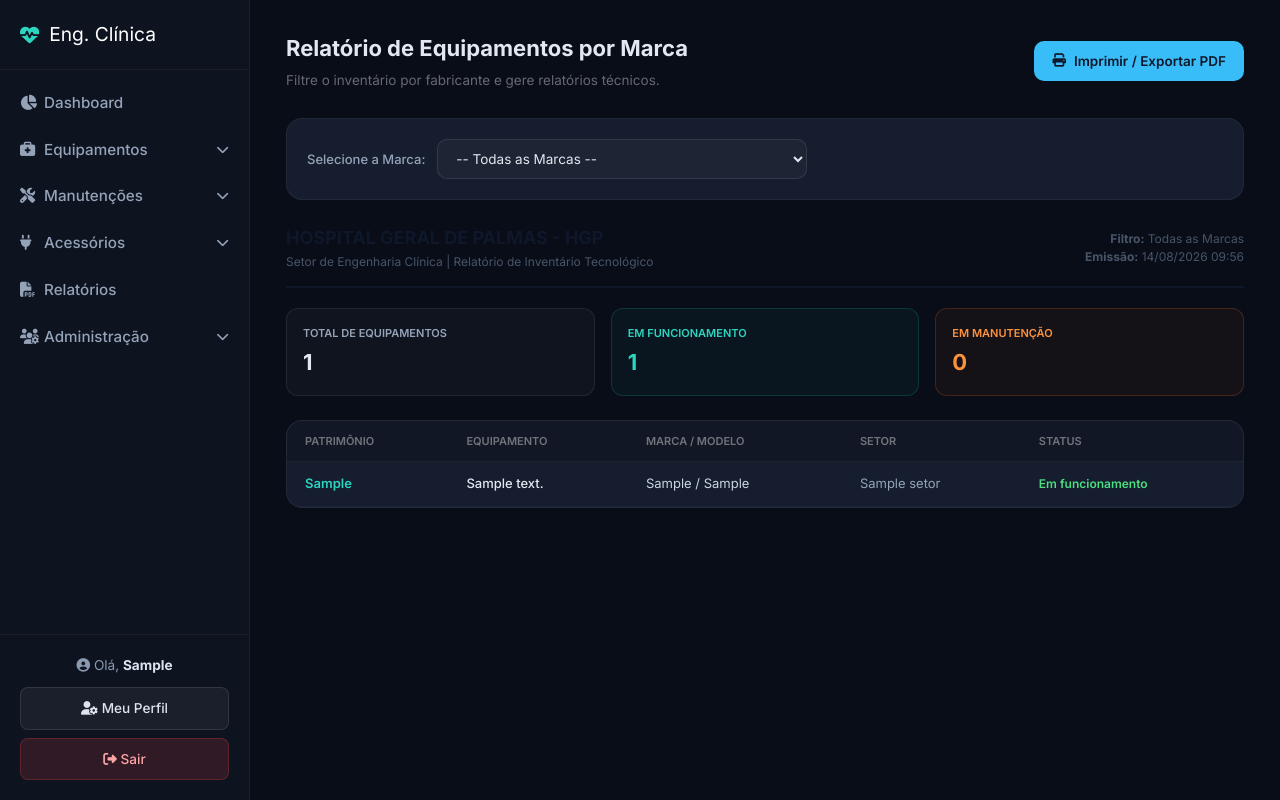
After one commit to DevGuilherme-cpu/sistema-engenharia-clinica, a Django app: page /relatorio in a window 1280 px wide. The commit adds this page. Run offline with Django 5.2, Linux system fonts and the light colour scheme; a user stored in the database is signed in; tables that the repository leaves empty hold one stand-in row (values such as "Sample post"); some libraries are stand-ins or nearby versions.

Commit message:
Adicionando módulo do Relatorios e Cadastras Usuarios

```diff
--- a/core/urls.py
+++ b/core/urls.py
@@ -17,4 +17,8 @@ urlpatterns = [
 
     path('acessorios/', views.listar_acessorios, name='acessorios'),
     path('acessorios/trocar/', views.registrar_troca, name='registrar_troca'),
+
+    path('relatorio', views.relatorio_marcas, name='relatorio_marcas'),
+
+    path('usuario/cadastrar/', views.cadastrar_usuario, name='cadastrar_usuario'),
 ]
--- a/core/views.py
+++ b/core/views.py
@@ -3,6 +3,7 @@ from django.db.models import Count
 from django.shortcuts import render, redirect, get_object_or_404
 from django.contrib.auth.decorators import login_required
 from django.contrib.auth import logout
+from django.contrib.auth.models import User
 from .models import Equipamento, Manutencao, Setor, TrocaAcessorio
 from .forms import ManutencaoForm
 
@@ -165,6 +166,64 @@ def registrar_troca(request):
         'equipamentos': equipamentos
     })
 
+@login_required
+def relatorio_marcas(request):
+    marca_selecionada = request.GET.get('marca', '')
+
+    marcas_existentes = Equipamento.objects.values_list('marca', flat=True).distinct().order_by('marca')
+
+    if marca_selecionada:
+        equipamentos = Equipamento.objects.filter(marca=marca_selecionada)
+    else:
+        equipamentos = Equipamento.objects.all()
+
+    total = equipamentos.count()
+    em_funcionamento = equipamentos.filter(status='funcionamento').count()
+    em_manutencao = equipamentos.filter(status='manutencao').count()
+
+    contexto = {
+        'active_page': 'relatorios',
+        'marcas': marcas_existentes,
+        'marca_selecionada': marca_selecionada,
+        'equipamentos': equipamentos,
+        'total': total,
+        'em_funcionamento': em_funcionamento,
+        'em_manutencao': em_manutencao,
+    }
+    return render(request, 'Relatorios/relatorio_marcas.html', contexto)
+
+@login_required
+def cadastrar_usuario(request):
+    if not (request.user.is_superuser or request.user.is_staff):
+        return redirect('dashboard')
+
+    mensagem = None
+
+    if request.method == 'POST':
+        username = request.POST.get('username')
+        nome = request.POST.get('first_name')
+        email = request.POST.get('email')
+        password = request.POST.get('password')
+        eh_admin = request.POST.get('is_staff') == 'on'
+
+        if User.objects.filter(username=username).exists():
+            mensagem = "Erro: Este nome de usuário já está em uso!"
+        else:
+            novo_user = User.objects.create_user(
+                username=username,
+                email=email,
+                password=password,
+                first_name=nome
+            )
+            if eh_admin:
+                novo_user.is_staff = True
+                novo_user.is_superuser = True
+            novo_user.save()
+            return redirect('dashboard')
+
+    return render(request, 'Usuarios/cadastrar.html', {'active_page': 'admin', 'mensagem': mensagem})
+
+
 def sair(request):
     logout(request)
     return redirect('login')
--- /dev/null
+++ b/templates/Relatorios/relatorio_marcas.html
@@ -0,0 +1,111 @@
+{% extends 'base.html' %}
+{% load static %}
+
+{% block content %}
+<script src="https://cdn.tailwindcss.com"></script>
+
+<style>
+  @media print {
+    body * { visibility: hidden; }
+    .print-area, .print-area * { visibility: visible; }
+    .print-area { position: absolute; left: 0; top: 0; width: 100%; color: #000 !important; background: #fff !important; }
+    .no-print { display: none !important; }
+    table { border: 1px solid #000 !important; }
+    th, td { border: 1px solid #ddd !important; color: #000 !important; }
+  }
+</style>
+
+<div style="flex:1; overflow-y:auto; padding: 32px 36px 60px;">
+
+  <div class="no-print" style="display:flex; align-items:center; justify-content:space-between; gap:16px; margin-bottom:28px; flex-wrap: wrap;">
+    <div>
+      <h1 style="font-size:22px; font-weight:700; color:#e2e8f0; margin:0 0 5px;">Relatório de Equipamentos por Marca</h1>
+      <p style="font-size:13.5px; color:rgba(255,255,255,0.38); margin:0;">Filtre o inventário por fabricante e gere relatórios técnicos.</p>
+    </div>
+
+    <button onclick="window.print()"
+            style="display:inline-flex; align-items:center; gap:8px; background:#38bdf8; color:#0f172a; padding:10px 18px; border-radius:10px; font-size:13.5px; font-weight:600; border:none; cursor:pointer;">
+      <i class="fas fa-print"></i> Imprimir / Exportar PDF
+    </button>
+  </div>
+
+  <div class="no-print" style="background: #161d2e; border: 1px solid rgba(255,255,255,0.05); border-radius: 16px; padding: 20px; margin-bottom: 24px; display: flex; align-items: center; gap: 16px;">
+    <form method="GET" style="display: flex; gap: 12px; align-items: center; width: 100%; max-width: 500px;">
+      <label style="font-size: 13px; color: #94a3b8; font-weight: 500; white-space: nowrap;">Selecione a Marca:</label>
+      <select name="marca" onchange="this.form.submit()" style="flex:1; background: rgba(255,255,255,0.03); border: 1px solid rgba(255,255,255,0.1); border-radius: 10px; padding: 10px 14px; color: #e2e8f0; font-size: 13.5px; outline: none; cursor: pointer;">
+        <option value="" style="background: #1e293b;">-- Todas as Marcas --</option>
+        {% for m in marcas %}
+          <option value="{{ m }}" {% if m == marca_selecionada %}selected{% endif %} style="background: #1e293b;">{{ m }}</option>
+        {% endfor %}
+      </select>
+    </form>
+  </div>
+
+  <div class="print-area">
+
+    <div style="display:flex; align-items:center; justify-content:space-between; border-bottom:2px solid #0f172a; padding-bottom:15px; margin-bottom:20px;">
+      <div>
+        <h2 style="font-size:18px; font-weight:bold; color:#0f172a; margin:0;">HOSPITAL GERAL DE PALMAS - HGP</h2>
+        <p style="font-size:12px; color:#475569; margin:2px 0 0;">Setor de Engenharia Clínica | Relatório de Inventário Tecnológico</p>
+      </div>
+      <div style="text-align:right; font-size:12px; color:#475569;">
+        <strong>Filtro:</strong> {% if marca_selecionada %}{{ marca_selecionada }}{% else %}Todas as Marcas{% endif %}<br>
+        <strong>Emissão:</strong> {% now "d/m/Y H:i" %}
+      </div>
+    </div>
+
+    <div style="display:grid; grid-template-columns: repeat(3, 1fr); gap:16px; margin-bottom:24px;">
+      <div style="background:rgba(255,255,255,0.03); border:1px solid rgba(255,255,255,0.08); padding:16px; border-radius:12px;">
+        <div style="font-size:11px; color:#94a3b8; text-transform:uppercase; font-weight:600;">Total de Equipamentos</div>
+        <div style="font-size:22px; font-weight:bold; color:#e2e8f0; margin-top:4px;">{{ total }}</div>
+      </div>
+      <div style="background:rgba(20, 184, 166, 0.05); border:1px solid rgba(20, 184, 166, 0.2); padding:16px; border-radius:12px;">
+        <div style="font-size:11px; color:#2dd4bf; text-transform:uppercase; font-weight:600;">Em Funcionamento</div>
+        <div style="font-size:22px; font-weight:bold; color:#2dd4bf; margin-top:4px;">{{ em_funcionamento }}</div>
+      </div>
+      <div style="background:rgba(249, 115, 22, 0.05); border:1px solid rgba(249, 115, 22, 0.2); padding:16px; border-radius:12px;">
+        <div style="font-size:11px; color:#fb923c; text-transform:uppercase; font-weight:600;">Em Manutenção</div>
+        <div style="font-size:22px; font-weight:bold; color:#fb923c; margin-top:4px;">{{ em_manutencao }}</div>
+      </div>
+    </div>
+
+    <div style="background: #161d2e; border: 1px solid rgba(255,255,255,0.05); border-radius: 16px; overflow: hidden;">
+      <table style="width: 100%; border-collapse: collapse; text-align: left;">
+        <thead>
+          <tr style="background: rgba(0,0,0,0.2); border-bottom: 1px solid rgba(255,255,255,0.05);">
+            <th style="padding: 12px 18px; font-size: 11px; font-weight: 600; color: rgba(255,255,255,0.4); text-transform: uppercase;">Patrimônio</th>
+            <th style="padding: 12px 18px; font-size: 11px; font-weight: 600; color: rgba(255,255,255,0.4); text-transform: uppercase;">Equipamento</th>
+            <th style="padding: 12px 18px; font-size: 11px; font-weight: 600; color: rgba(255,255,255,0.4); text-transform: uppercase;">Marca / Modelo</th>
+            <th style="padding: 12px 18px; font-size: 11px; font-weight: 600; color: rgba(255,255,255,0.4); text-transform: uppercase;">Setor</th>
+            <th style="padding: 12px 18px; font-size: 11px; font-weight: 600; color: rgba(255,255,255,0.4); text-transform: uppercase;">Status</th>
+          </tr>
+        </thead>
+        <tbody>
+          {% for eq in equipamentos %}
+          <tr style="border-bottom: 1px solid rgba(255,255,255,0.03);">
+            <td style="padding: 12px 18px; font-size: 13px; font-weight: 600; color: #2dd4bf;">{{ eq.patrimonio }}</td>
+            <td style="padding: 12px 18px; font-size: 13px; color: #e2e8f0; font-weight: 500;">{{ eq.descricao }}</td>
+            <td style="padding: 12px 18px; font-size: 13px; color: #cbd5e1;">{{ eq.marca }} / {{ eq.modelo|default:"-" }}</td>
+            <td style="padding: 12px 18px; font-size: 13px; color: #94a3b8;">{{ eq.setor.nome|default:"Sem setor" }}</td>
+            <td style="padding: 12px 18px; font-size: 12px;">
+              {% if eq.status == 'funcionamento' %}
+                <span style="color:#4ade80; font-weight:600;">Em funcionamento</span>
+              {% elif eq.status == 'manutencao' %}
+                <span style="color:#fb923c; font-weight:600;">Em Manutenção</span>
+              {% else %}
+                <span style="color:#f87171; font-weight:600;">Não Localizado</span>
+              {% endif %}
+            </td>
+          </tr>
+          {% empty %}
+          <tr>
+            <td colspan="5" style="padding: 40px; text-align: center; color: #64748b;">Nenhum equipamento encontrado para esta marca.</td>
+          </tr>
+          {% endfor %}
+        </tbody>
+      </table>
+    </div>
+
+  </div>
+</div>
+{% endblock %}
--- a/templates/base.html
+++ b/templates/base.html
@@ -256,11 +256,7 @@
             </ul>
           </li>
 
-          <li>
-            <a href="#"
-              ><i class="fas fa-file-pdf" style="width: 20px"></i> Relatórios</a
-            >
-          </li>
+          <li><a href="{% url 'relatorio_marcas' %}"><i class="fas fa-file-pdf" style="width: 20px;"></i> Relatórios</a></li>
 
           {% if user.is_superuser or user.is_staff %}
           <li class="menu-item" onclick="toggleSubmenu('sub-admin')">
@@ -273,12 +269,7 @@
               ></i
             ></a>
             <ul id="sub-admin" class="submenu">
-              <li>
-                <a href="#"
-                  ><i class="fas fa-user-plus" style="width: 20px"></i> Novo
-                  Usuário</a
-                >
-              </li>
+              <li><a href="{% url 'cadastrar_usuario' %}"><i class="fas fa-user-plus" style="width: 20px;"></i> Novo Usuário</a></li>
             </ul>
           </li>
           {% endif %}
```
Also changed, not shown: templates/Usuarios/cadastrar.html (added, +52 -0 lines), templates/cadastrar_usuario.html (deleted, +0 -123 lines), templates/relatorios.html (deleted, +0 -50 lines).
